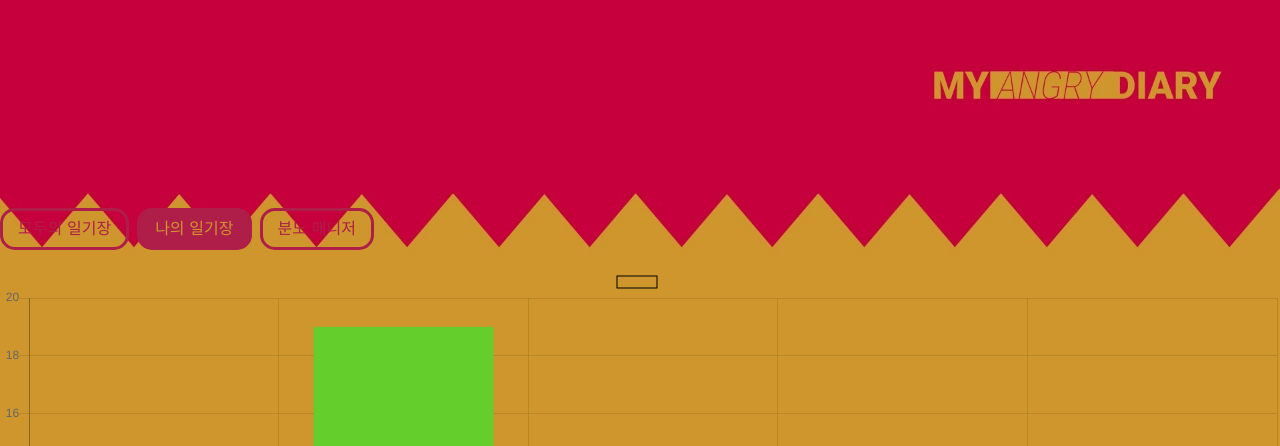
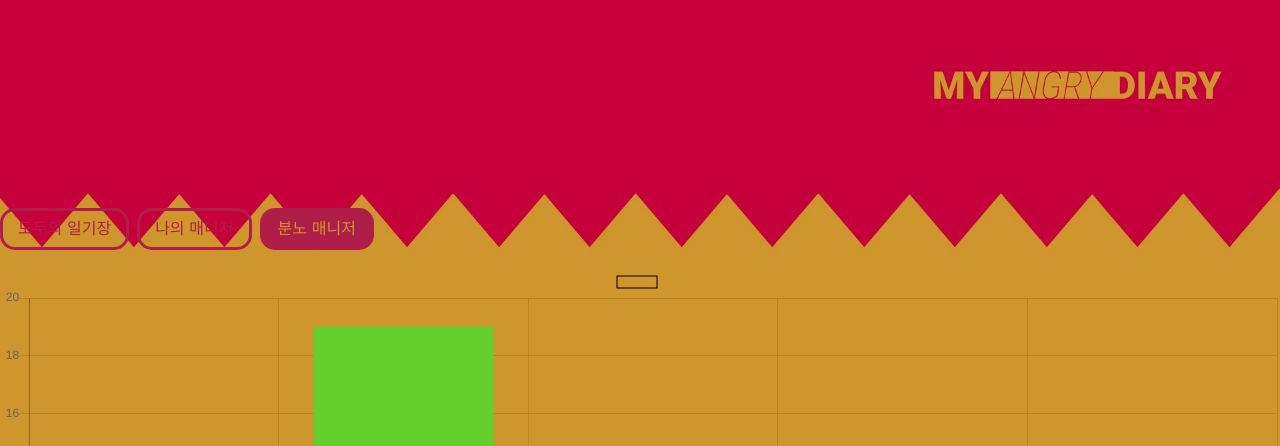
Before and after one commit to luciasty/BORAMSAMJO, a Flask app: template templates/progress.html in a window 1280 px wide. Shown: the top 446 px of the page. Run offline with Flask 2, Linux system fonts and the light colour scheme; the template is opened without the code that fills it, so the values that code supplies are empty; some libraries are stand-ins or nearby versions.

Commit message:
progress 연결

```diff
--- a/templates/progress.html
+++ b/templates/progress.html
@@ -38,8 +38,8 @@
  <div class="tabber">
         <ul class="tabs">
           <li><a class="tab-trigger" href="all_diary.html">모두의 일기장</a></li>
-          <li class="active"><a class="tab-trigger" href="#tab2">나의 일기장</a></li>
-          <li><a class="tab-trigger" href="progress.html">분노 매니저</a></li>
+          <li><a class="tab-trigger" href="progress.html">나의 매니저</a></li>
+          <li class="active"><a class="tab-trigger" href="#tab2">분노 매니저</a></li>
         </ul>
  </div>
     <div class="container"></div>
```
